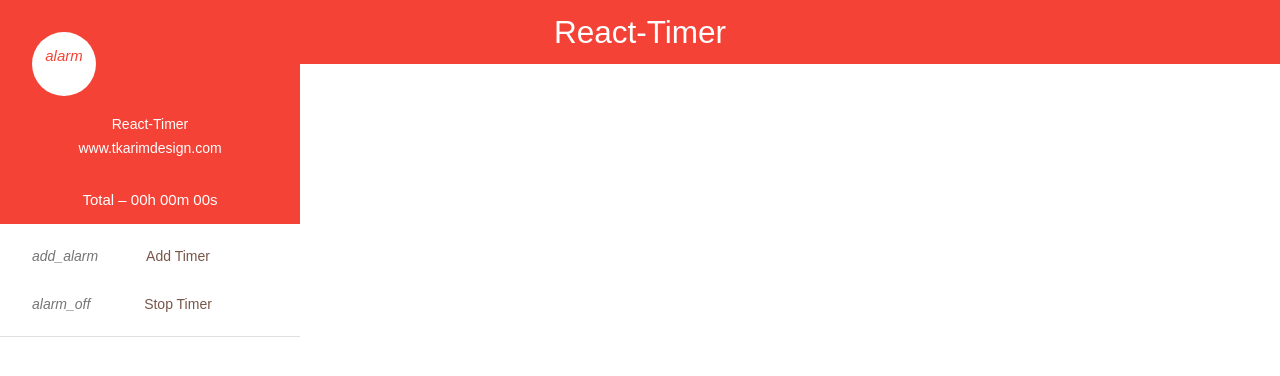
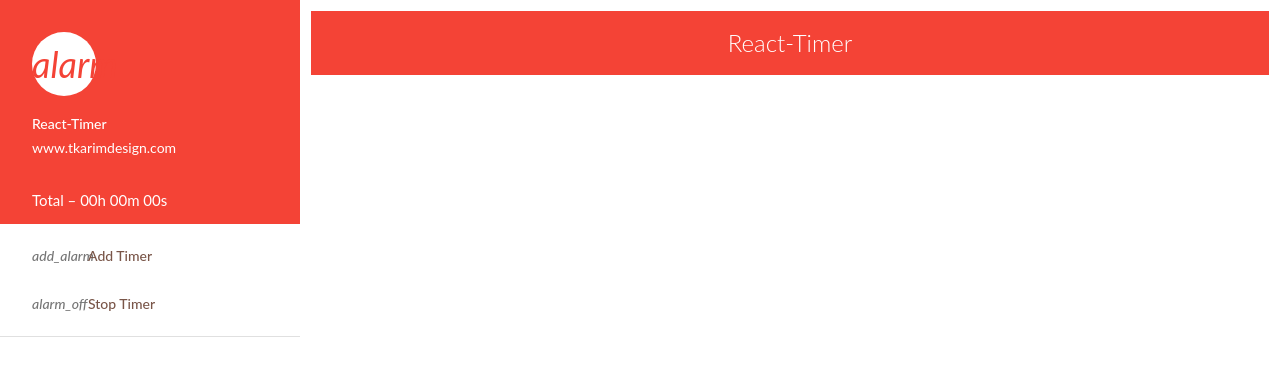
Before and after one commit to tanmancan/simple-tracker, a React (Create React App) app: page / in a window 1280 px wide. Shown: the top 376 px of the page. Built offline with nearby package versions, Linux system fonts and the light colour scheme.

Commit message:
Updates to styles

```diff
--- a/src/App.css
+++ b/src/App.css
@@ -1,28 +1,25 @@
-.App {
-  text-align: center;
+body {
+  font-family: 'Lato', sans-serif;
 }
 
-.App-logo {
-  animation: App-logo-spin infinite 20s linear;
-  height: 80px;
+.nav-wrapper {
+  padding: 0 .75rem .5rem;
+  margin-top: .75rem;
 }
 
-.App-header {
-  background-color: #222;
-  height: 150px;
-  padding: 20px;
-  color: white;
+nav.top-nav .brand-logo {
+  font-weight: 300;
+  font-size: 1.6rem;
 }
 
-.App-title {
-  font-size: 1.5em;
+.sidenav-logo {
+  line-height: 64px;
+  text-align: center;
+  font-size: 2.4rem;
 }
 
-.App-intro {
-  font-size: large;
+@media (min-width: 992px) {
+  main {
+    padding-left: 300px;
+  }
 }
-
-@keyframes App-logo-spin {
-  from { transform: rotate(0deg); }
-  to { transform: rotate(360deg); }
-}
```
